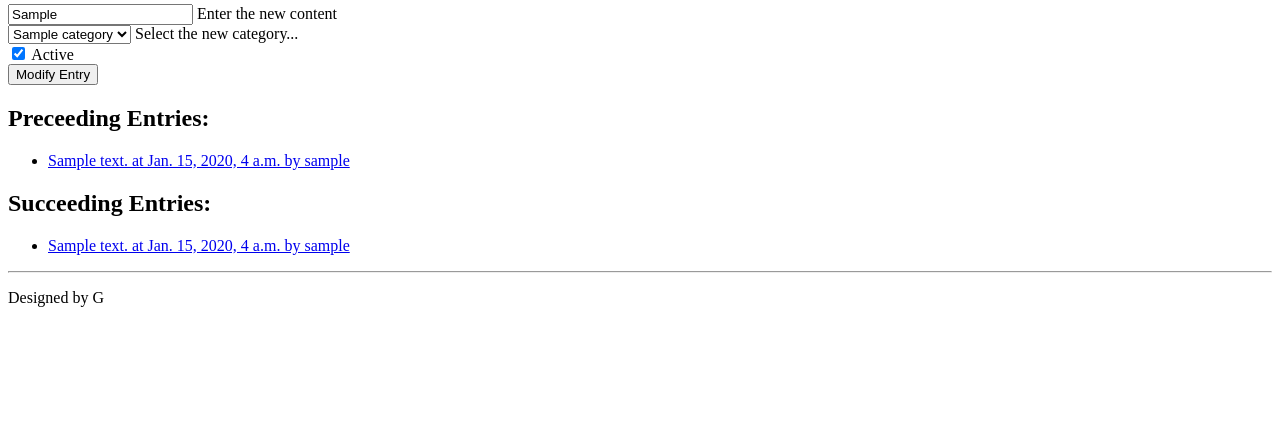
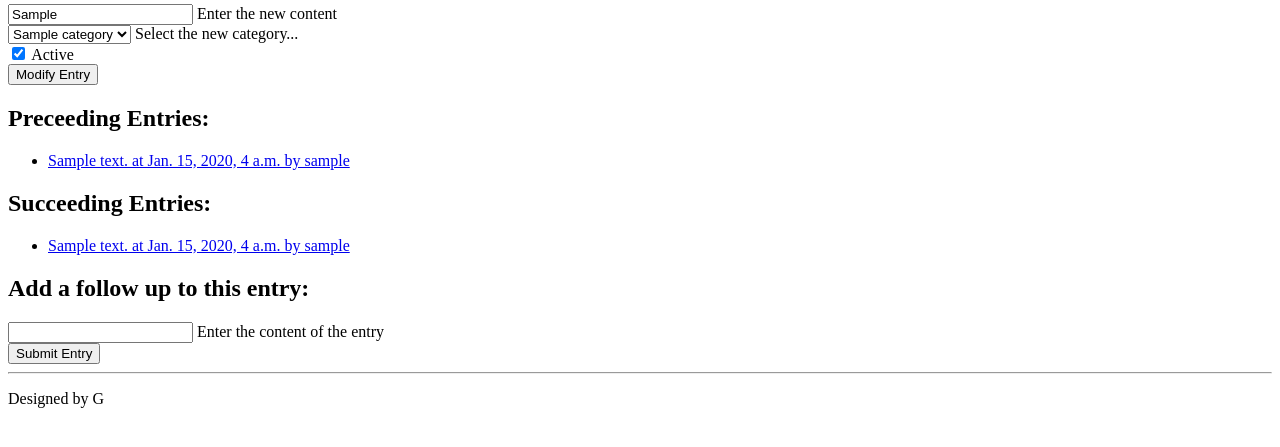
Before and after one commit to umutgultepe/IdLogDjango, a Django app: page /logs/entry/1/ in a window 1280 px wide. Shown: the part 331-778 px from the top of the page. Run offline with Django 3.2, Linux system fonts and the light colour scheme; a user stored in the database is signed in; tables that the repository leaves empty hold one stand-in row (values such as "Sample post").

Commit message:
Followup entry addition implemented.

```diff
--- a/IdLogDjango/logs/views.py
+++ b/IdLogDjango/logs/views.py
@@ -13,12 +13,6 @@ def index(request,additionalInfo=None):
         return HttpResponseRedirect(reverse('logs.views.anonymous'))
     latest_entry_list = LogEntry.objects.filter(activeFlag=True).order_by('-entryDate')[:5]
     return render_to_response('logs/index.html',{'latest_entry_list': latest_entry_list , 'additionalInfo': additionalInfo})
-
-
-
-
-
-
 
 def detail(request,entryID,add=None):
     if check_if_anonymous(request):
@@ -162,8 +156,13 @@ def submitEntry(request):
     if check_if_anonymous(request):
         return HttpResponseRedirect(reverse('logs.views.anonymous'))
     content = request.POST['content']
-    newCategory=request.POST['newCategory']
-
+    #===========================================================================
+    # newCategoryList=request.POST.getlist('newCategory')
+    # newCategory=""
+    # if len(newCategoryList) is not 0:
+    #    newCategory=newCategoryList[0]
+    #===========================================================================
+    newCategory=  request.POST['newCategory']
     preceedings = request.POST.getlist('preceedings')
     preceedingList=[]
     for item in preceedings:
--- a/IdLogDjango/templates/logs/detail.html
+++ b/IdLogDjango/templates/logs/detail.html
@@ -31,7 +31,6 @@
 {% endfor %}
 </select>
 <label for="categ">Select the new category...</label><br />
-
 <input type="checkbox" name="active" value="Active Entry" id="active" {% if entry.activeFlag %} checked{% endif %} >
 <label for="active">Active</label><br />
 
@@ -65,6 +64,16 @@
 
 {% endif %}
 
+<h2>Add a follow up to this entry:</h2>
 
+<form action="/logs/submitEntry/" method="post">
+{% csrf_token %}
+<input type="text" name="content" id="cont" />
+<label for="cont">Enter the content of the entry</label><br />
+<input type="hidden" name="category" id="categ" readonly="readonly" value = {{ entry.category.id }} />
+<input type="hidden" name="preceedings" id="prec" readonly="readonly" value = {{ entry.id }} />
+<input type="hidden" name="newCategory" id="prec" readonly="readonly" value = "" />
+<input type="submit" value="Submit Entry" />
+</form>
 
 {% endblock %}
--- a/IdLogDjango/templates/logs/newEntry.html
+++ b/IdLogDjango/templates/logs/newEntry.html
@@ -1,8 +1,8 @@
 {% extends "logs/base.html" %}
 
 
-{% block title %}New Category{% endblock %}
-{% block header %}New Category{% endblock %}
+{% block title %}New Entry{% endblock %}
+{% block header %}New Entry{% endblock %}
 
 
 {% block content %}
```
